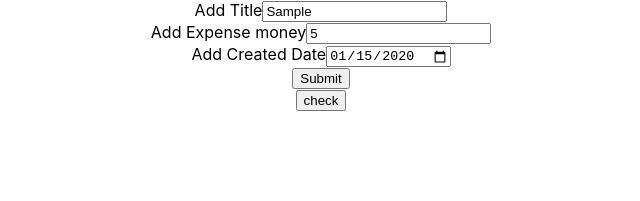
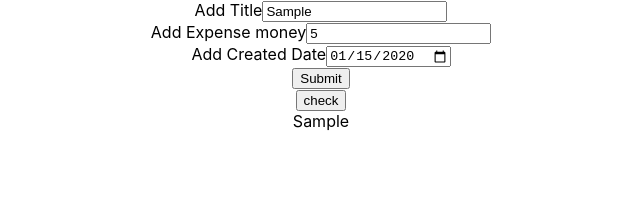
Before and after one commit to sagarmanghnani/expense-mgr, a React (Create React App) app: page / in a window 1280 px wide. Both pictures are taken after typing "Sample", "5", "2020-01-15" into the empty fields and a click on the button "Submit". Shown: the top 201 px of the page, without its empty margins (319-959 px from the left). Built offline with nearby package versions, Linux system fonts and the light colour scheme.

Commit message:
show list of expense objects

```diff
--- a/src/App.js
+++ b/src/App.js
@@ -1,5 +1,6 @@
 import React, { Component } from 'react';
 import Expenselist from './components/Expenselist';
+import ShowExpense from './components/ShowExpense';
 import './App.css';
 
 class App extends Component {
@@ -21,7 +22,7 @@ addExpense()
   this.expenseDate = document.getElementById("expenseDate").value;
   this.expenseObject = {
     title: this.title,
-    amount: this.amount,
+    amount: +this.amount,
     date: this.expenseDate
   }
   console.log(this.expenseObject);
@@ -44,6 +45,7 @@ checkState()
       <div className="App">
         <Expenselist getDetails = {this.addExpense}/>
         <button onClick = {() => {this.checkState()}} >check</button>
+        <ShowExpense giveExpense = {this.state.expenselist}/>
       </div>
     );
   }
--- a/src/components/Expenselist.js
+++ b/src/components/Expenselist.js
@@ -3,11 +3,6 @@ import PropTypes from 'prop-types'
 
 export class Expenselist extends Component {
   static propTypes = {
-
-  }
-
-  provideDetails()
-  {
 
   }
 
--- /dev/null
+++ b/src/components/ShowExpense.js
@@ -0,0 +1,24 @@
+import React, { Component } from 'react';
+
+function ShowExpense(props)
+{
+
+
+            if(!props.giveExpense[0])
+            {
+                return(<div>No expense to show</div>)
+            }
+            else{
+                return(
+                   <div className = "showExpense">
+                        {props.giveExpense.map((message, index) => {
+                            return(<div>{message.title}</div>)
+                        })}
+                    </div>
+                )
+            }
+
+
+
+}
+export default ShowExpense;
```
